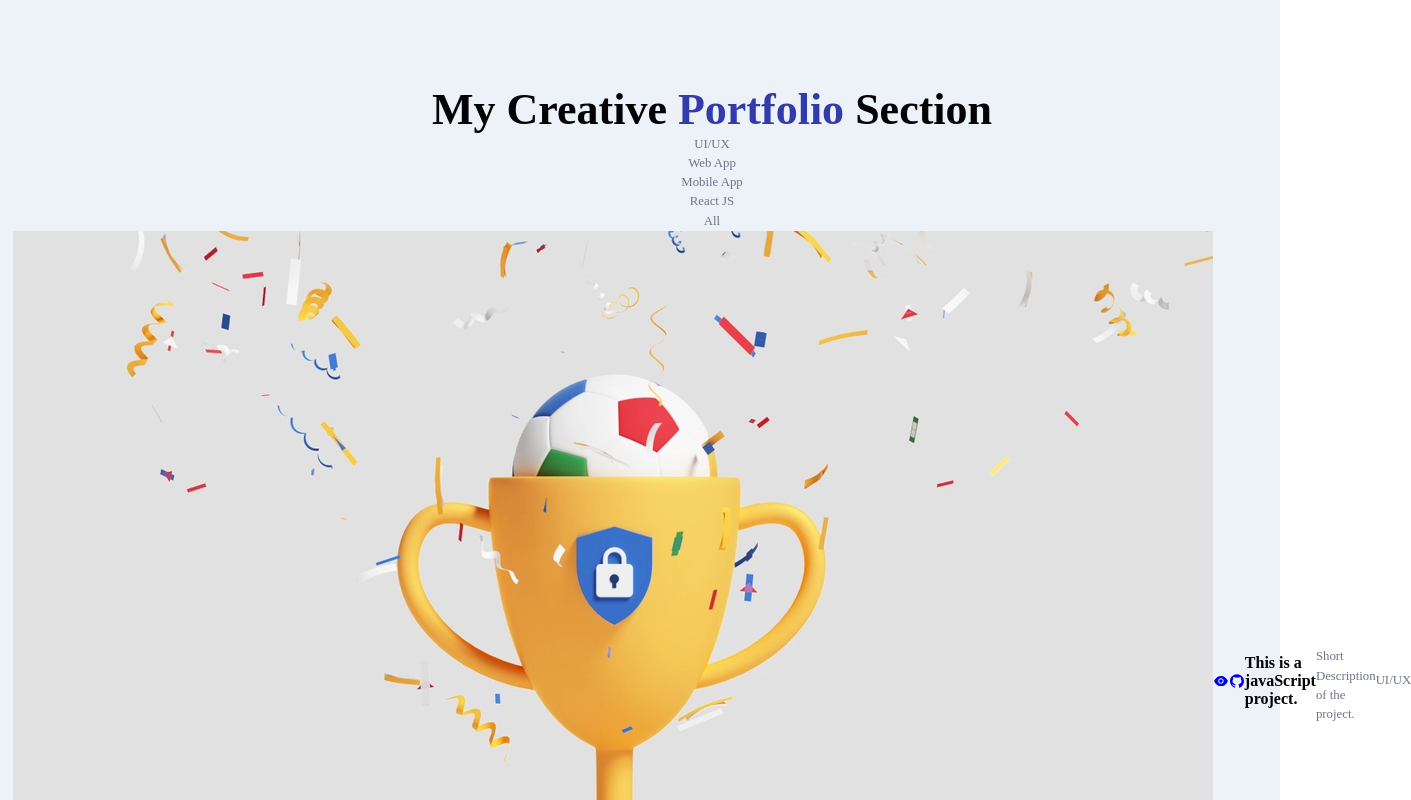
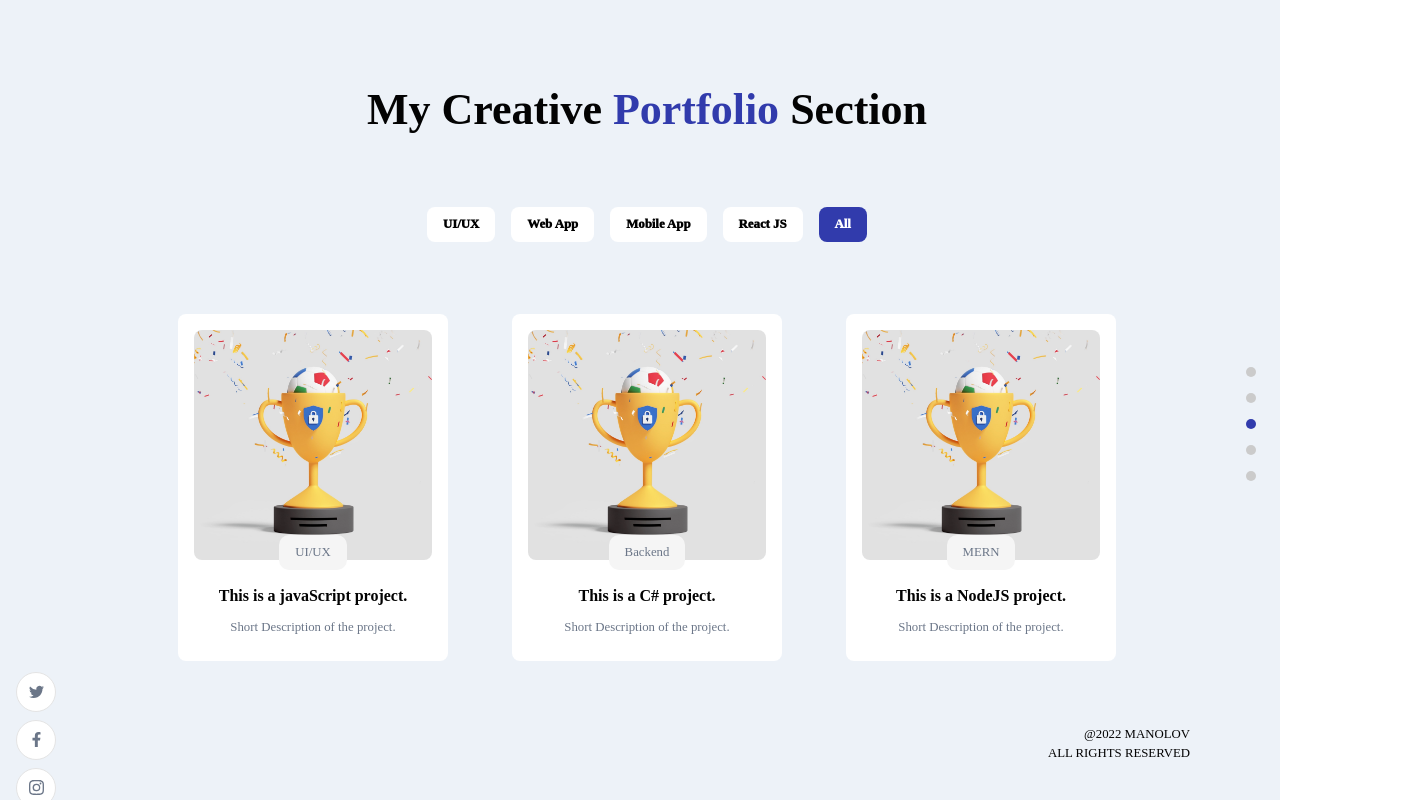
Before and after one commit to IvailoManolov/Portfolio, a React (Create React App) app in the folder portfolio/: page / in a window 1280 px wide. Shown: the part 1760-2560 px from the top of the page, 1411 px wide, since content can reach past the window. Built offline with nearby package versions, Linux system fonts and the light colour scheme; the HTML template or start-up script is replaced by a standard one.

Commit message:
work section finisher

```diff
--- a/portfolio/src/containers/Work/Work.scss
+++ b/portfolio/src/containers/Work/Work.scss
@@ -0,0 +1,150 @@
+.app__work
+{
+    flex: 1;
+    width: 100%;
+    flex-direction: column;
+}
+
+.app__work-filter{
+    display: flex;
+    flex-direction: row;
+    justify-content: flex-start;
+    align-items: center;
+    flex-wrap: wrap;
+
+    margin: 4rem 0 2rem;
+
+    .app__work-filter-item {
+        padding: 0.5rem 1rem;
+        border-radius: 0.5rem;
+        background-color: #fff;
+        color: #000;
+        font-weight: 1000;
+        cursor:pointer;
+        transition: all 0.3s ease;
+        margin: 0.5rem;
+
+        &:hover{
+            background-color: var(--secondary-color);
+            color: #fff;
+        }
+
+        @media screen and (min-width:2000px) {
+            padding: 1rem 2rem;
+            border-radius: 0.85rem;
+        }
+    }
+
+    .item-active{
+        background: var(--secondary-color);
+        color: #fff;
+    }
+}
+
+.app__work-portfolio {
+    display: flex;
+    flex-wrap: wrap;
+    justify-content: center;
+    align-items: center;
+
+    .app__work-item{
+        width: 270px;
+        flex-direction: column;
+
+        margin: 2rem;
+        padding: 1rem;
+        background-color: #fff;
+        border-radius: 0.5rem;
+        color: #000;
+
+        cursor: pointer;
+        transition: all 0.3s ease;
+
+        &:hover{
+            box-shadow: 0 0 25px rgba(0,0,0,0.2);
+
+        }
+
+        @media screen and (min-width:2000px) {
+            width: 470px;
+            padding: 1.25rem;
+            border-radius: 0.75rem;
+        }
+
+        @media screen and (max-width:300px) {
+            width: 100%;
+            margin: 1rem;
+        }
+    }
+}
+
+.app__work-img  {
+    width: 100%;
+    height: 230px;
+    position: relative;
+
+    img {
+        width: 100%;
+        height: 100%;
+        border-radius: 0.5rem;
+        object-fit: cover;
+    }
+
+    @media screen and (min-width: 2000px) {
+        height: 350px;
+    }
+}
+
+.app__work-hover{
+    position: absolute;
+    top: 0;
+    right: 0;
+    left: 0;
+    bottom: 0;
+    width: 100%;
+    height: 100%;
+    background-color: rgba(0,0,0,.5);
+    border-radius: 0.5rem;
+
+    opacity: 0;
+    transition: all 0.3s ease;
+
+    div {
+        width: 50px;
+        height: 50px;
+        border-radius: 50%;
+        background-color: rgba(0,0,0,.5 );
+
+        margin: 1rem;
+        font-family: var(--font-base);
+        cursor: pointer;
+        transition: all 0.3s ease;
+
+        svg{
+            width: 50%;
+            height: 50%;
+            color: seashell;
+        }
+    }
+}
+
+.app__work-content{
+    padding: 0.5rem;
+    width: 100%;
+    position: relative;
+    flex-direction: column;
+
+    h4{
+        margin-top: 1rem;
+        line-height: 1.5;
+    }
+
+    .app__work-tag{
+        position: absolute;
+        padding: 0.5rem 1rem;
+        border-radius: 10px;
+        top: -25px;
+        background-color: whitesmoke;
+
+    }
+}
```
